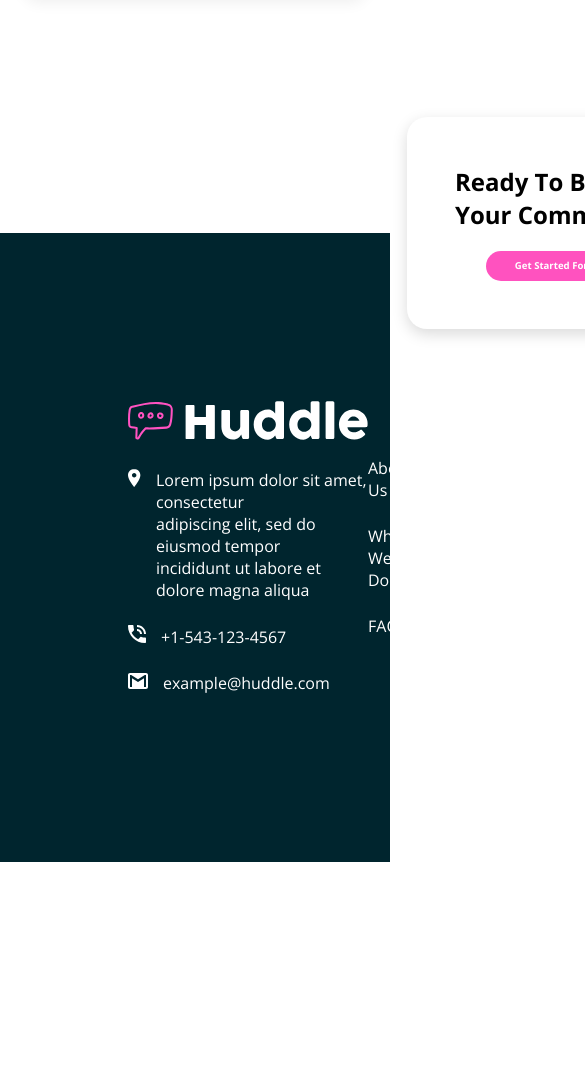
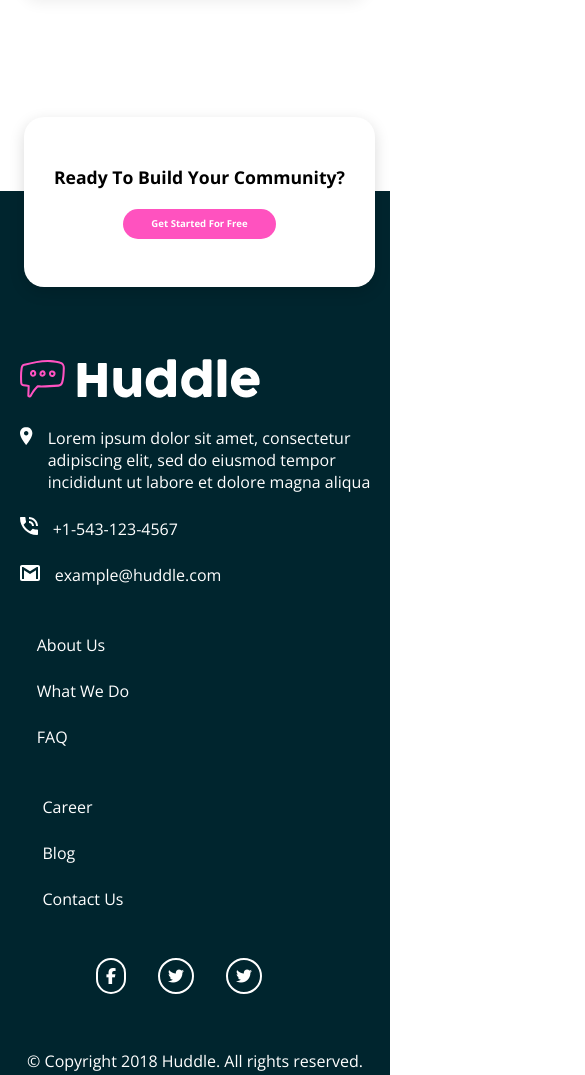
Before and after one commit to od-code/Huddle-community, a plain HTML site: page index.html in a window 390 px wide. Shown: the part 2337-3412 px from the top of the page, 585 px wide, since content can reach past the window. Before the commit the page ends 3199 px from the top, so only its background shows below. Drawn offline with nearby package versions, Linux system fonts and the light colour scheme.

Commit message:
Make footer responsive

```diff
--- a/style.css
+++ b/style.css
@@ -273,20 +273,20 @@ section{
   }
   /* The box container with a button at the footer  */
   .box-footer {
-    width: 80%;
+    width: 90%;
     box-shadow: rgba(0, 0, 0, 0.15) 0px 5px 15px;
     display: flex;
     flex-direction: column;
-    /* justify-content: center; */
      align-items: center;
-    padding: 3em 3em;
+    padding: 3em 1em;
     border-radius: 20px;
-    /* position: relative; */
-    margin: auto;
     background-color: #ffffff;
+    position: relative;
+  left: 1.5em;
+  top: 6em;
   }
   .box-footer h2{
-    font-size: 1.5em;
+    font-size: 1.1em;
 
   }
   .btn-footer {
@@ -295,5 +295,23 @@ section{
     margin-top: 2em;
 
   }
+  /* The footer with the links  */
+  footer .container{
+display: flex;
+flex-direction: column;
 
+  }
+    footer{
+    padding: 9em 0;
+    }
+    ul.socials{
+    display: flex;
+    justify-content: center;
+  }
+  .col-4 p {
+    margin-top: 2em;
+  }
+.col-2, .col-3{
+  margin: 0em 14em 0em 0 ;
 }
+  }
```
